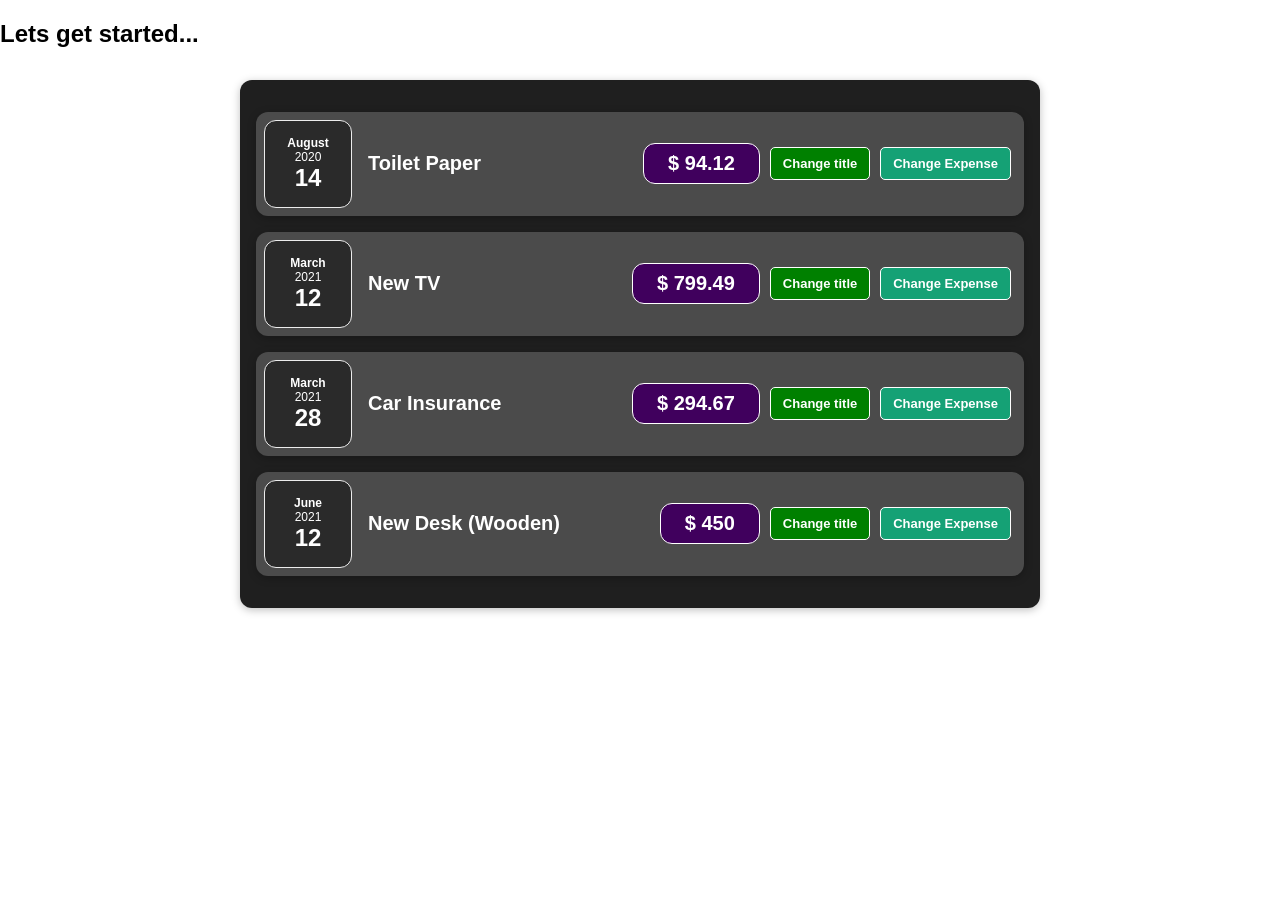
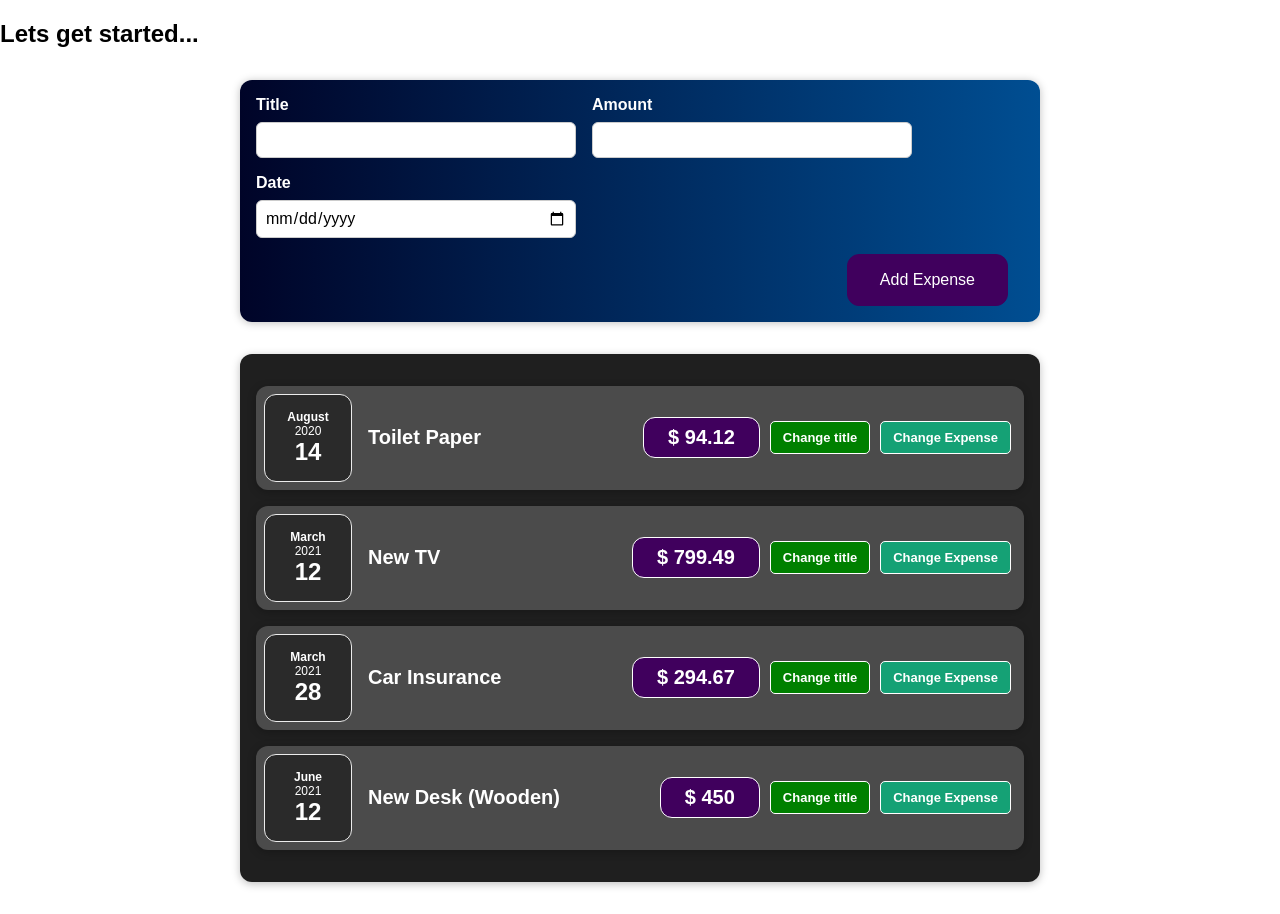
Before and after one commit to ganapatiKabbargi/ReactPractice, a React (Create React App) app: page / in a window 1280 px wide. Before the commit the page ends 800 px from the top, so only its background shows below. Built offline with nearby package versions, Linux system fonts and the light colour scheme.

Commit message:
form added

```diff
--- a/src/App.js
+++ b/src/App.js
@@ -1,5 +1,6 @@
 import React from "react";
 import Expenses from "./Components/Expenses/Expenses";
+import NewExpense from "./Components/NewExpense/NewExpense";
 
 const App = () => {
   const expenses = [
@@ -35,6 +36,7 @@
   return (
     <div>
       <h2>Lets get started...</h2>
+      <NewExpense />
       <Expenses item={expenses} />
     </div>
   );
--- /dev/null
+++ b/src/Components/NewExpense/ExpenseForm.css
@@ -0,0 +1,27 @@
+.new-expense__controls {
+  display: flex;
+  flex-wrap: wrap;
+  gap: 1rem;
+  margin-bottom: 1rem;
+  text-align: left;
+}
+
+.new-expense__control label {
+  font-weight: bold;
+  margin-bottom: 0.5rem;
+  display: block;
+  color: #fff;
+}
+
+.new-expense__control input {
+  font: inherit;
+  padding: 0.5rem;
+  border-radius: 6px;
+  border: 1px solid #ccc;
+  width: 20rem;
+  max-width: 100%;
+}
+
+.new-expense__actions {
+  text-align: right;
+}
--- /dev/null
+++ b/src/Components/NewExpense/ExpenseForm.js
@@ -0,0 +1,51 @@
+import React from "react";
+import "./ExpenseForm.css";
+
+const ExpenseForm = () => {
+  const titleChangeHandler = (e) => {
+    console.log(e.target.value);
+  };
+
+  const amountChangeHandler = (e) => {
+    console.log(e.target.value);
+  };
+
+  const dateChangeHandler = (e) => {
+    console.log(e.target.value);
+  };
+
+  return (
+    <form>
+      <div className="new-expense__controls">
+        <div className="new-expense__control">
+          <label>Title</label>
+          <input type="text" onChange={titleChangeHandler} />
+        </div>
+        <div className="new-expense__control">
+          <label>Amount</label>
+          <input
+            type="number"
+            min="0.01"
+            step="0.01"
+            onChange={amountChangeHandler}
+          />
+        </div>
+
+        <div className="new-expense__control">
+          <label>Date</label>
+          <input
+            type="date"
+            min="2020-01-01"
+            max="2022-12-31"
+            onChange={dateChangeHandler}
+          />
+        </div>
+      </div>
+      <div className="new-expense__actions">
+        <button type="submit">Add Expense</button>
+      </div>
+    </form>
+  );
+};
+
+export default ExpenseForm;
--- /dev/null
+++ b/src/Components/NewExpense/NewExpense.css
@@ -0,0 +1,30 @@
+.new-expense {
+  /* background-color: #a892ee; */
+  /* background-color: rgb(31, 31, 31); */
+  background-image: linear-gradient(to right, #000428, #004e92);
+  padding: 1rem;
+  margin: 2rem auto;
+  width: 50rem;
+  max-width: 95%;
+  border-radius: 12px;
+  text-align: center;
+  box-shadow: 0 1px 8px rgba(0, 0, 0, 0.25);
+}
+
+.new-expense button {
+  font: inherit;
+  cursor: pointer;
+  padding: 1rem 2rem;
+  border: 1px solid #fff;
+  border: 1px solid #40005d;
+  background-color: #40005d;
+  color: white;
+  border-radius: 12px;
+  margin-right: 1rem;
+}
+
+.new-expense button:hover,
+.new-expense button:active {
+  background-color: #510674;
+  border-color: #510674;
+}
--- /dev/null
+++ b/src/Components/NewExpense/NewExpense.js
@@ -0,0 +1,12 @@
+import ExpenseForm from "./ExpenseForm";
+import "./NewExpense.css";
+
+const NewExpense = () => {
+  return (
+    <div className="new-expense">
+      <ExpenseForm />
+    </div>
+  );
+};
+
+export default NewExpense;
```
